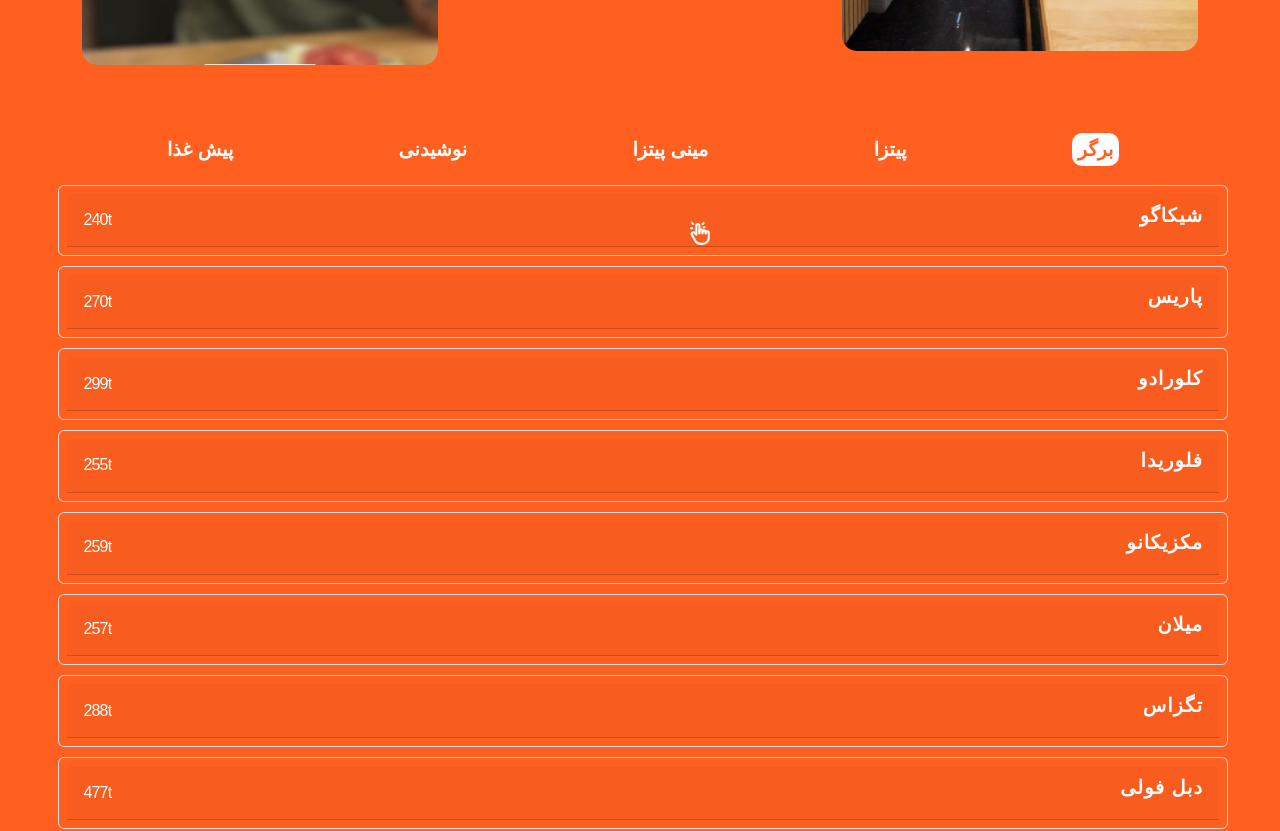
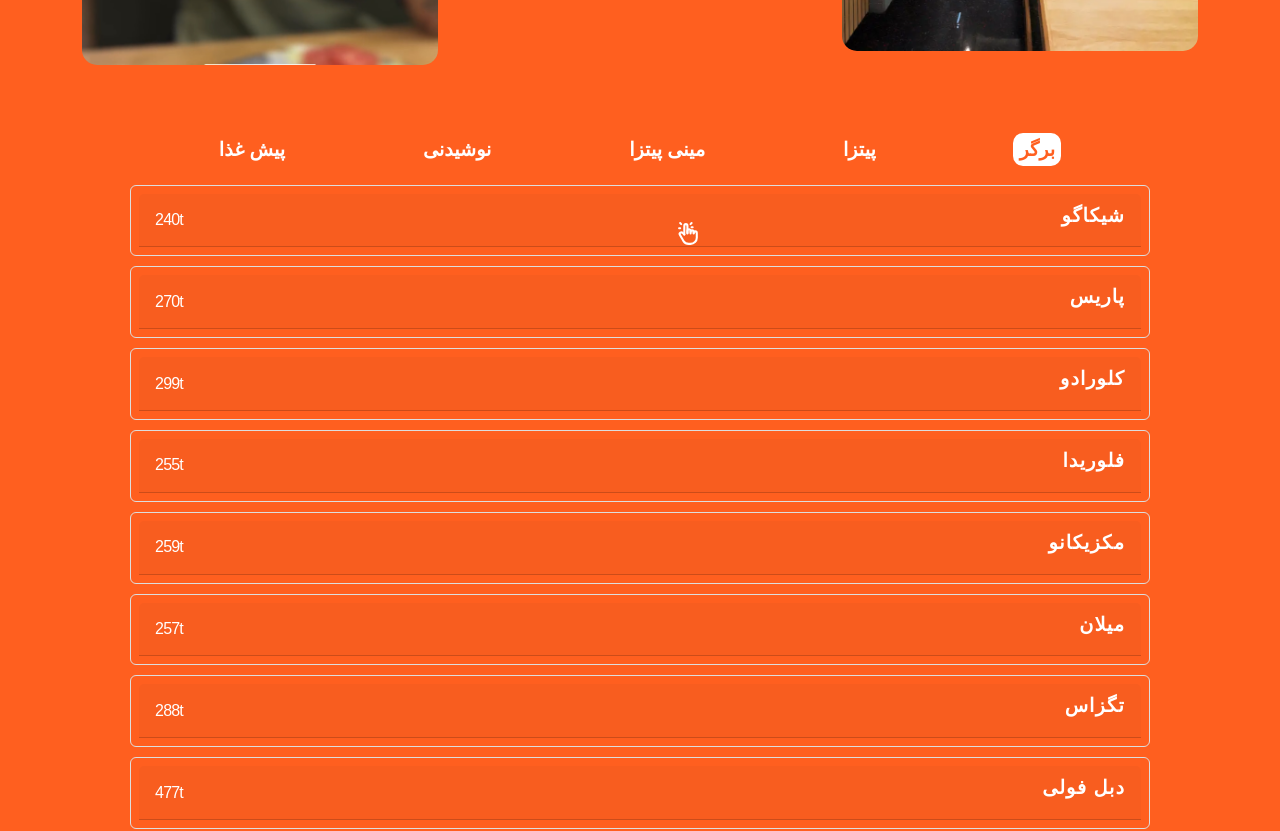
Before and after one commit to pedramjlo/Daei-Ali-ORG, a React (Create React App) app: page / in a window 1280 px wide. Shown: the part 1080-1911 px from the top of the page. Built offline with nearby package versions, Linux system fonts and the light colour scheme; a web font is replaced by a local one.

Commit message:
fixed desktop sized cards

```diff
--- a/src/home.css
+++ b/src/home.css
@@ -135,7 +135,7 @@ h2 {
         margin-left: 2px;
         position: absolute;
         left: 10%;
-        bottom: 20%;
+        top: 10%;
         min-width: 30%;
     }
 
@@ -163,8 +163,8 @@ h2 {
 
     .menu-groups {
         margin-top: 20%;
-        margin-right: 2.5%;
-        margin-left: 3%;
+        margin-right: 8.6%;
+        margin-left: 8.6%;
     }
 
     .menu-groups {
@@ -185,5 +185,9 @@ h2 {
         margin-top: 26%;
     }
 
+    footer {
+
+    }
+
 
 }
```
